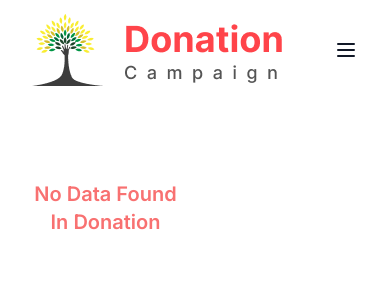
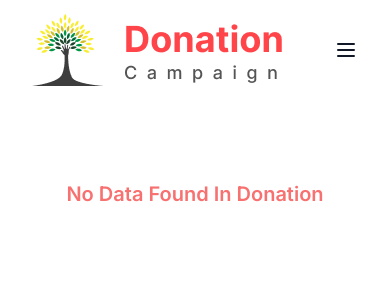
Before and after one commit to developerbadsa/Donation-Campaign, a React (Vite) app: page /donation in a window 390 px wide. Shown: the top 300 px of the page. Built offline with nearby package versions, Linux system fonts and the light colour scheme.

Commit message:
responsive did main donation page mobile tab desktop for all

```diff
--- a/src/Pages/Donation/MainDonation.jsx
+++ b/src/Pages/Donation/MainDonation.jsx
@@ -18,7 +18,7 @@ const MainDonation = () => {
       return (
             <>
 
-                  <div className="grid grid-cols-2 gap-8">
+                  <div className="grid grid-cols-1 lg:grid-cols-2 gap-8">
                         {
                               getDatas.length !== 0 ? getDatas.slice(0, showAll).map((data, inx) => <DonatedSection key={inx} data={data}></DonatedSection>) : <div className="text-xl font-semibold text-red-400 my-20 text-center">No Data Found In Donation</div>
                         }
--- a/src/Pages/Donation/Sections/DonatedSection/DonatedSection.jsx
+++ b/src/Pages/Donation/Sections/DonatedSection/DonatedSection.jsx
@@ -6,9 +6,9 @@ const DonatedSection = ({ data }) => {
       } = data;
 
       return (
-            <div style={{ background: `${card_bg_color}` }} className='flex justify-start items-center ' to={`donate/${id}`}>
-                  <div className="w-[33.33%] ">
-                        <img src={picture} className='w-[300px] h-[190px]' alt={title} />
+            <div style={{ background: `${card_bg_color}` }} className='flex justify-start items-center' to={`donate/${id}`}>
+                  <div className=" lg:w-[40%] ">
+                        <img src={picture} className='w-[300px] h-[180px] lg:h-[210px] ' alt={title} />
                   </div>
                   <div className='px-5 py-5'>
                         <button style={{ background: `${category_bg_color}`, color: `${text_color}` }} className='btn btn-sm my-4 text-sm font-medium'>{category}</button>
```
